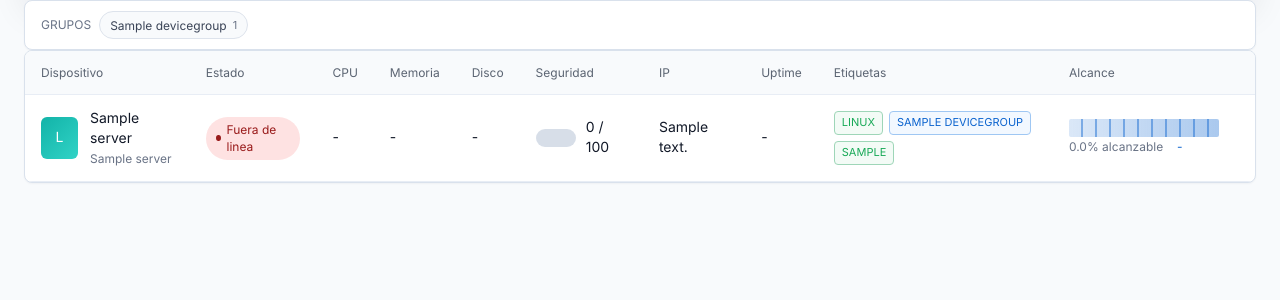
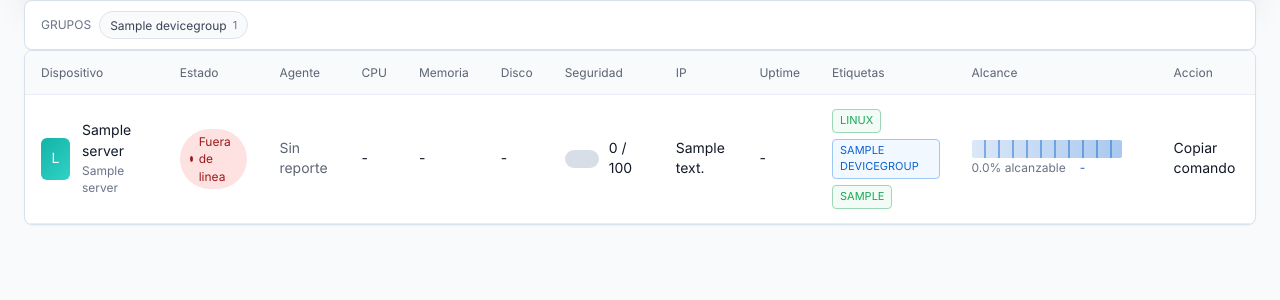
Before and after one commit to fdovasquez/monitoring-platform, a Django app: page /app/devices/ in a window 1280 px wide. Shown: the part 176-476 px from the top of the page. Run offline with Django 5.2, Linux system fonts and the light colour scheme; a user stored in the database is signed in; tables that the repository leaves empty hold one stand-in row (values such as "Sample post"); grey boxes marked "Sample" are stand-in pictures; data that the repository does not hold is empty.

Commit message:
Agrega version y comando de reinstalacion

```diff
--- a/backend/templates/inventory/device_list.html
+++ b/backend/templates/inventory/device_list.html
@@ -42,6 +42,7 @@
           <tr>
             <th>Dispositivo</th>
             <th>Estado</th>
+            <th>Agente</th>
             <th>CPU</th>
             <th>Memoria</th>
             <th>Disco</th>
@@ -50,6 +51,7 @@
             <th>Uptime</th>
             <th>Etiquetas</th>
             <th>Alcance</th>
+            {% if can_manage_devices %}<th>Accion</th>{% endif %}
           </tr>
         </thead>
         <tbody>
@@ -69,6 +71,13 @@
                   <span class="status online">En linea</span>
                 {% else %}
                   <span class="status offline">Fuera de linea</span>
+                {% endif %}
+              </td>
+              <td>
+                {% if device.agent_version %}
+                  <span class="agent-version">{{ device.agent_version }}</span>
+                {% else %}
+                  <span class="agent-version muted">Sin reporte</span>
                 {% endif %}
               </td>
               <td>{{ device.sample.cpu_percent|default:"-" }}{% if device.sample %}%{% endif %}</td>
@@ -98,10 +107,17 @@
                   <strong>{% if device.online %}{{ device.latency }} ms{% else %}-{% endif %}</strong>
                 </div>
               </td>
+              {% if can_manage_devices %}
+                <td>
+                  <a class="table-action-button" href="{% url 'agent-install' %}?server={{ device.server.id }}&platform={{ device.server.os_type }}">
+                    Copiar comando
+                  </a>
+                </td>
+              {% endif %}
             </tr>
           {% empty %}
             <tr>
-              <td colspan="10">
+              <td colspan="{% if can_manage_devices %}12{% else %}11{% endif %}">
                 <div class="empty-state">
                   <strong>No hay dispositivos</strong>
                   <span>Usa "Instalar nuevo agente" para crear un servidor, generar token y copiar el instalador.</span>
```
